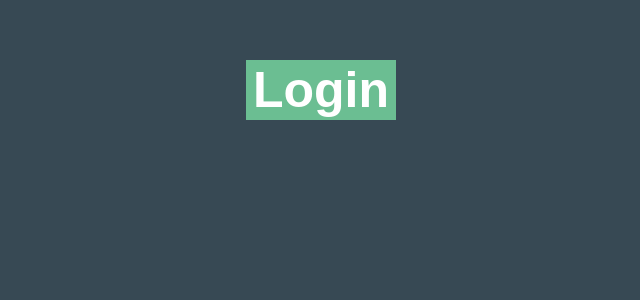
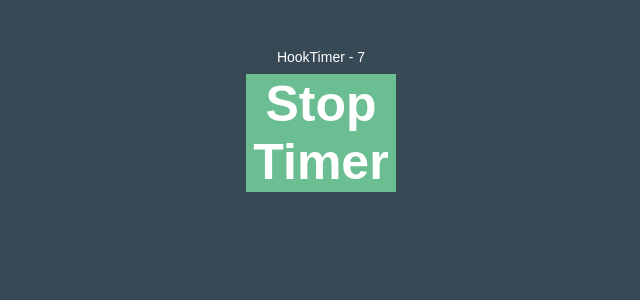
Before and after one commit to meriam-hamdaoui/react-typescript, a React (Create React App) app: page / in a window 1280 px wide. Shown: the top 300 px of the page, without its empty margins (319-959 px from the left). Built offline with nearby package versions, Linux system fonts and the light colour scheme.

Commit message:
useRef hook

```diff
--- a/src/App.tsx
+++ b/src/App.tsx
@@ -18,6 +18,8 @@ import { ThemeContextProvider } from "./components/context/ThemeContext";
 import Box from "./components/context/Box";
 import UserContextProvider from "./components/context/UserContext";
 import { UserC } from "./components/context/UserC"; // user context
+import DomRef from "./components/refs/DomRef";
+import MutableRef from "./components/refs/MutableRef";
 
 function App() {
   const personName = {
@@ -69,11 +71,16 @@ function App() {
       <ThemeContextProvider>
         <Box />
       </ThemeContextProvider>
-      */}
 
       <UserContextProvider>
         <UserC />
       </UserContextProvider>
+      */}
+      {/*
+      useRef react
+      <DomRef />
+       */}
+      <MutableRef />
     </div>
   );
 }
--- /dev/null
+++ b/src/components/refs/DomRef.tsx
@@ -0,0 +1,16 @@
+// a readonly ref for a dom element, invoque an html element
+import React from "react";
+
+export default function DomRef() {
+  const inputRef = React.useRef<HTMLInputElement>(null!);
+
+  React.useEffect(() => {
+    inputRef.current.focus();
+  }, []);
+
+  return (
+    <div>
+      <input type="text" name="" id="" ref={inputRef} />
+    </div>
+  );
+}
--- /dev/null
+++ b/src/components/refs/MutableRef.tsx
@@ -0,0 +1,28 @@
+// mutable references element used as instance element, interact with component
+import { useState, useRef, useEffect } from "react";
+
+export default function MutableRef() {
+  const [timer, setTimer] = useState(0);
+
+  const interValRef = useRef<number | null>(null);
+
+  const stopTimer = () =>
+    interValRef.current && window.clearInterval(interValRef.current);
+
+  useEffect(() => {
+    interValRef.current = window.setInterval(() => {
+      setTimer((timer) => timer + 1);
+    }, 1000);
+    return () => {
+      stopTimer();
+    };
+  }, []);
+
+  return (
+    <div>
+      HookTimer - {timer}
+      <br />
+      <button onClick={stopTimer}>Stop Timer</button>
+    </div>
+  );
+}
```
